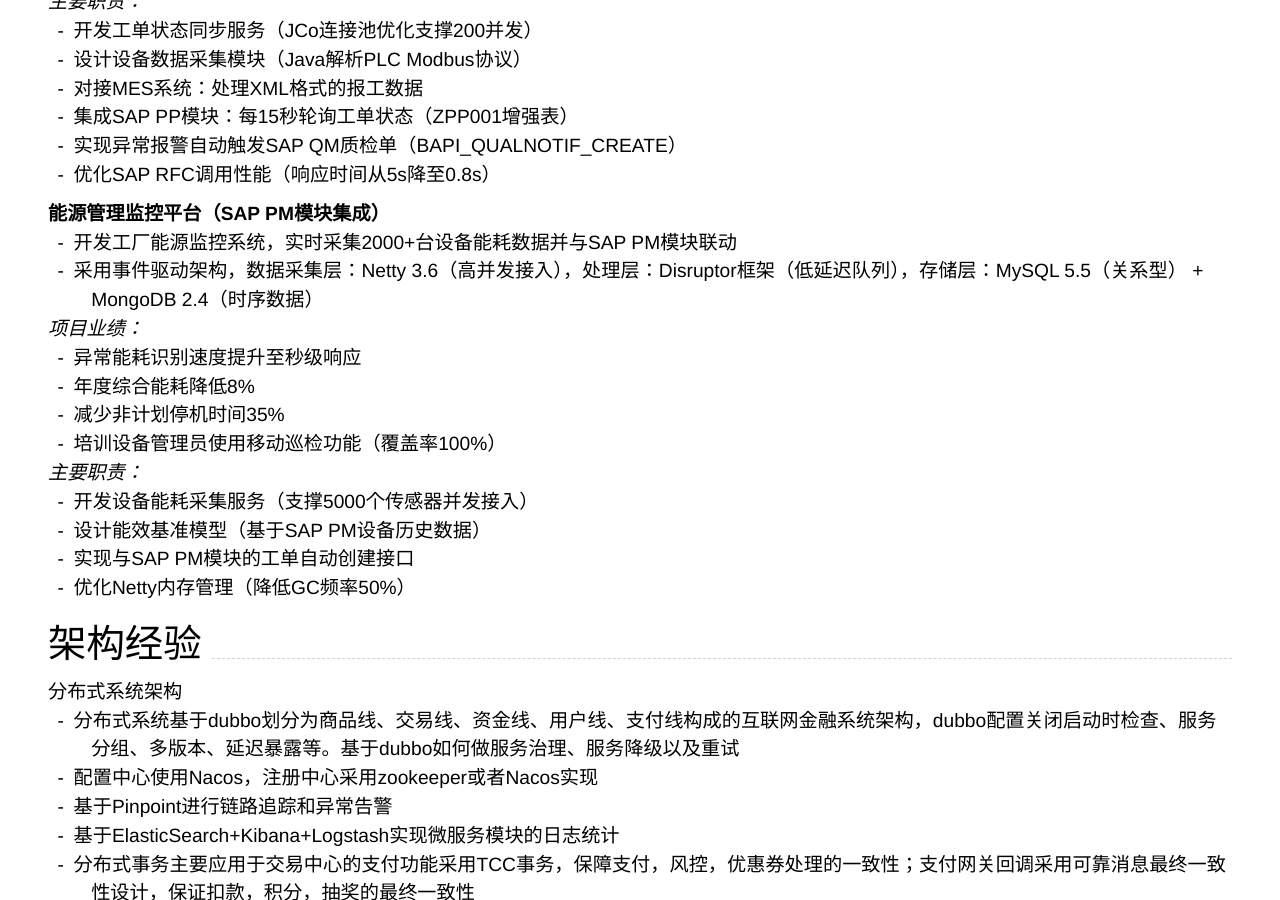
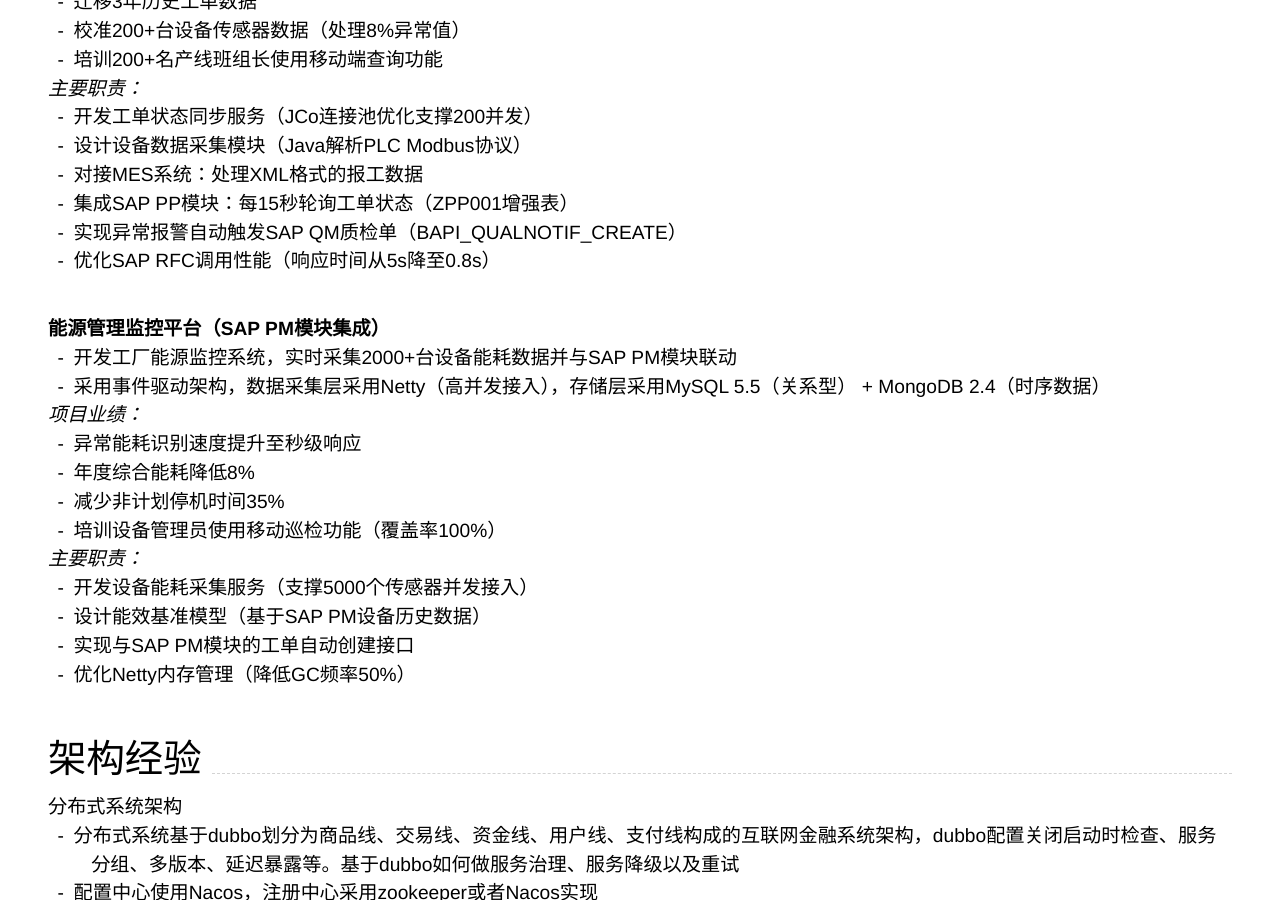
Before and after one commit to yuanCodeLab/cv, a Jekyll site: the page built from index.md, in a window 1280 px wide and 900 px high, scrolled down 5041 px. Built offline with Jekyll 4.4.1, drawn with Linux system fonts in a browser that asks for light colours; nearby versions of some CDN libraries.

Commit message:
Update index.md

```diff
--- a/index.md
+++ b/index.md
@@ -135,6 +135,7 @@ Supported arguments:
  - 设计并开发了一套完整的异常处理体系，提高了系统在遇到支付异常时的稳定性和恢复能力。
  - 持续参与项目的优化工作，根据市场反馈和业务需求进行迭代开发，不断提升系统性能和用户满意度。
 
+<br>
 
 ### **金融商城秒杀系统** <br>
 - 支撑公司理财平台加息券的秒杀活动
@@ -152,6 +153,7 @@ Supported arguments:
  - 估算秒杀流程，选定机器配置和分配计划
  - 制定项目计划，安排开发任务，把握项目开发进度
 
+<br>
 
 ### **对账系统** <br>
 - 该系统自动核对不同系统间的交易记录、资金流动和账户余额，确保数据的一致性和准确性。
@@ -175,11 +177,13 @@ Supported arguments:
  - 负责开发对账组的重发机制、手动确认流程以及日终自动平账功能，增强了系统的自动化处理能力和操作灵活性。
  - 参与代码优化和性能提升工作，通过精细化调优，提高了系统的处理速度和稳定性，确保了对账过程的高效率。
 
+<br>
+
 ### **车间生产可视化系统（SAP PP模块集成）** <br>
 - 开发车间电子看板系统，实时展示SAP工单执行状态，解决传统纸质报表更新延迟问题，覆盖深圳/西安两大生产基地
 - 服务端采用Spring+WebService，客户端采用Extjs+Android 2.3（移动端）
 - 数据源对接SAP PP模块（RFC实时调用） + MES系统（Socket长连接）
--
+
 *项目业绩：*
 - 生产日报表生成时间从4小时缩短至实时展示
 - 设备停机预警提前30分钟触发
@@ -196,10 +200,11 @@ Supported arguments:
  - 实现异常报警自动触发SAP QM质检单（BAPI_QUALNOTIF_CREATE）
  - 优化SAP RFC调用性能（响应时间从5s降至0.8s）
 
+<br>
 
 ### **能源管理监控平台（SAP PM模块集成）** <br>
 - 开发工厂能源监控系统，实时采集2000+台设备能耗数据并与SAP PM模块联动
-- 采用事件驱动架构，数据采集层：Netty 3.6（高并发接入），处理层：Disruptor框架（低延迟队列），存储层：MySQL 5.5（关系型） + MongoDB 2.4（时序数据）
+- 采用事件驱动架构，数据采集层采用Netty（高并发接入），存储层采用MySQL 5.5（关系型） + MongoDB 2.4（时序数据）
 
 *项目业绩：*
 - 异常能耗识别速度提升至秒级响应
@@ -213,6 +218,7 @@ Supported arguments:
 - 实现与SAP PM模块的工单自动创建接口
 - 优化Netty内存管理（降低GC频率50%）
 
+<br>
 
 ## 架构经验
 
```
